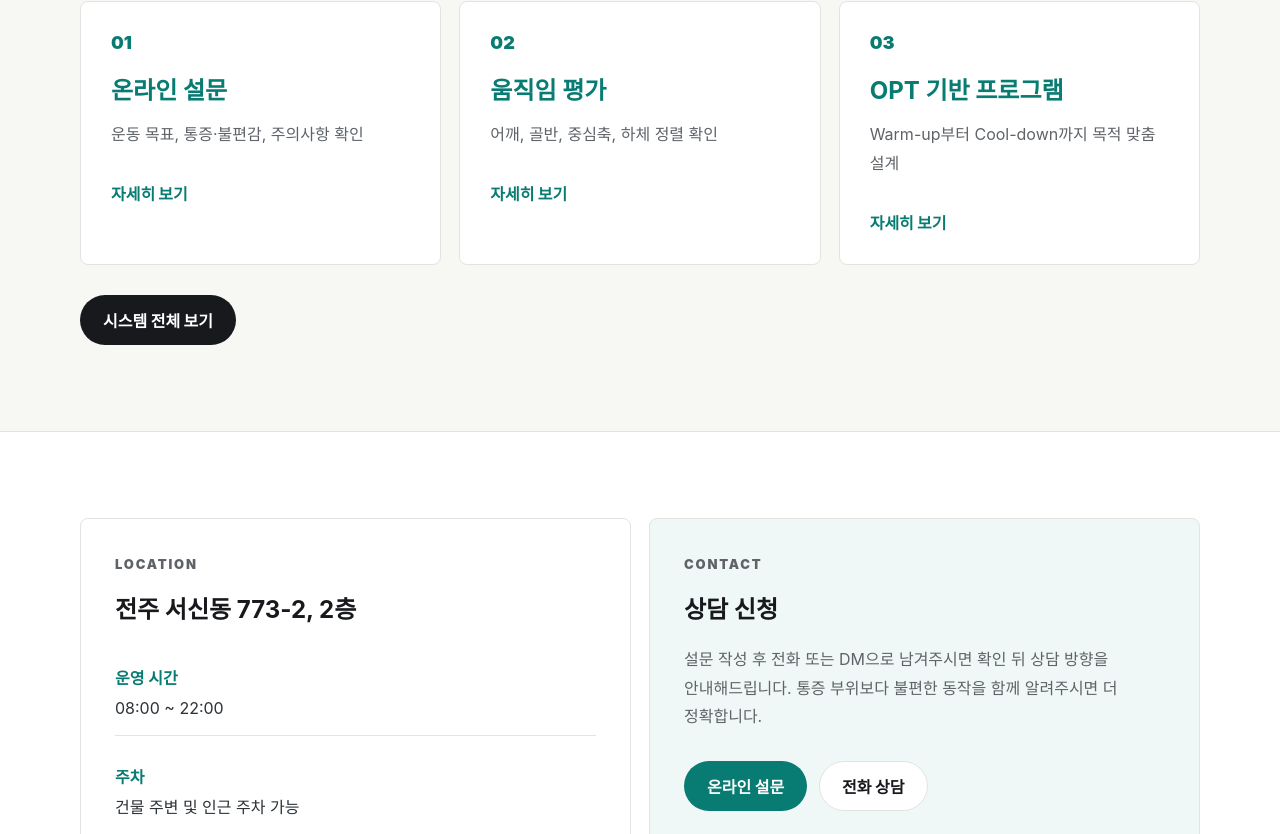
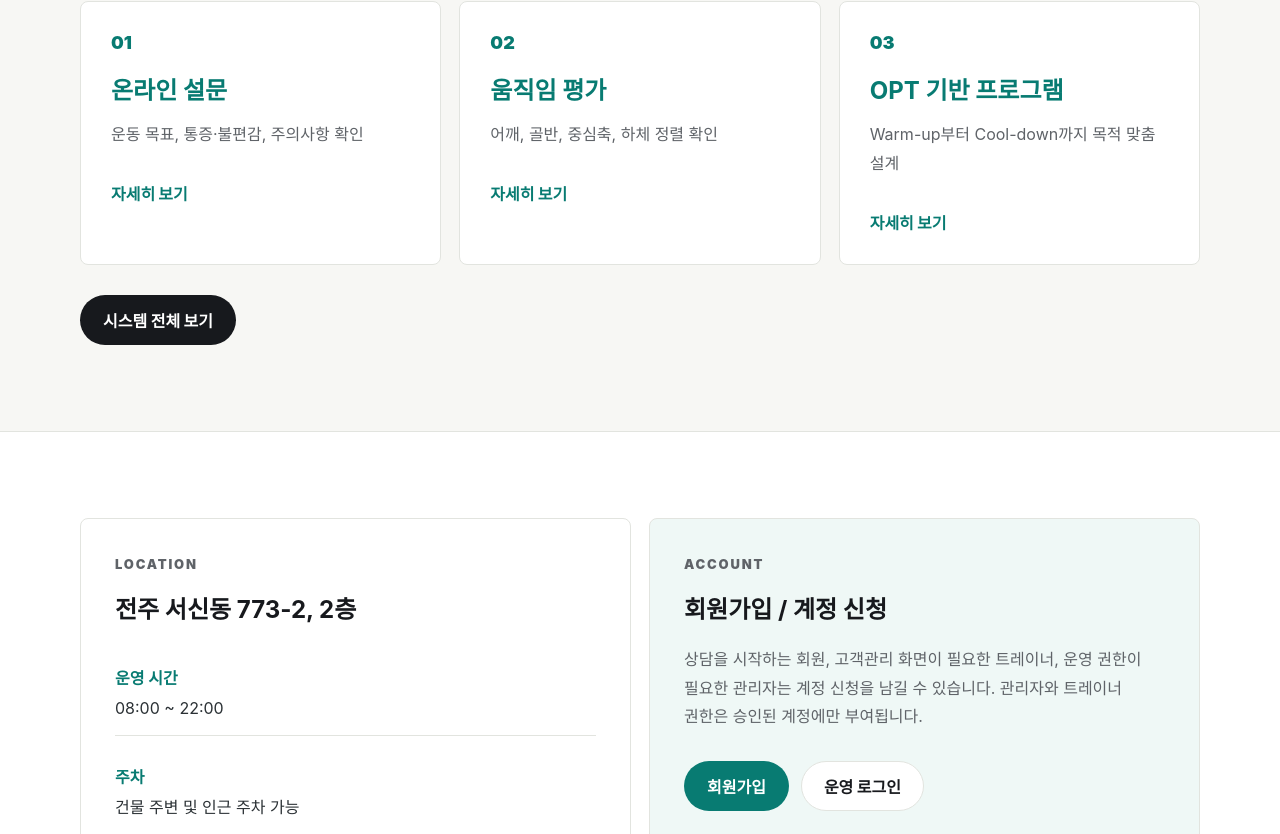
Before and after one commit to thehouserehab/reperformance-homepage, a Next.js app: page / in a window 1280 px wide. Shown: the part 1966-2800 px from the top of the page. Built offline with nearby package versions, Linux system fonts and the light colour scheme.

Commit message:
Link homepage to signup flow

```diff
--- a/app/page.tsx
+++ b/app/page.tsx
@@ -30,6 +30,9 @@ export default function Home() {
             <a href={site.notionSurveyHref} target="_blank" rel="noopener noreferrer" className="button primary">
               온라인 설문 작성
             </a>
+            <Link href="/signup" className="button hero-secondary">
+              회원가입
+            </Link>
             <Link href="/services" className="button hero-secondary">
               프로그램 보기
             </Link>
@@ -132,19 +135,19 @@ export default function Home() {
             </div>
           </div>
           <div className="contact-box accent-box">
-            <p className="eyebrow">CONTACT</p>
-            <h2>상담 신청</h2>
+            <p className="eyebrow">ACCOUNT</p>
+            <h2>회원가입 / 계정 신청</h2>
             <p>
-              설문 작성 후 전화 또는 DM으로 남겨주시면 확인 뒤 상담 방향을 안내해드립니다. 통증 부위보다 불편한
-              동작을 함께 알려주시면 더 정확합니다.
+              상담을 시작하는 회원, 고객관리 화면이 필요한 트레이너, 운영 권한이 필요한 관리자는 계정 신청을 남길 수 있습니다.
+              관리자와 트레이너 권한은 승인된 계정에만 부여됩니다.
             </p>
             <div className="button-row">
-              <a href={site.notionSurveyHref} target="_blank" rel="noopener noreferrer" className="button primary">
-                온라인 설문
-              </a>
-              <a href={site.phoneHref} className="button secondary">
-                전화 상담
-              </a>
+              <Link href="/signup" className="button primary">
+                회원가입
+              </Link>
+              <Link href="/admin/login" className="button secondary">
+                운영 로그인
+              </Link>
             </div>
           </div>
         </div>
```
